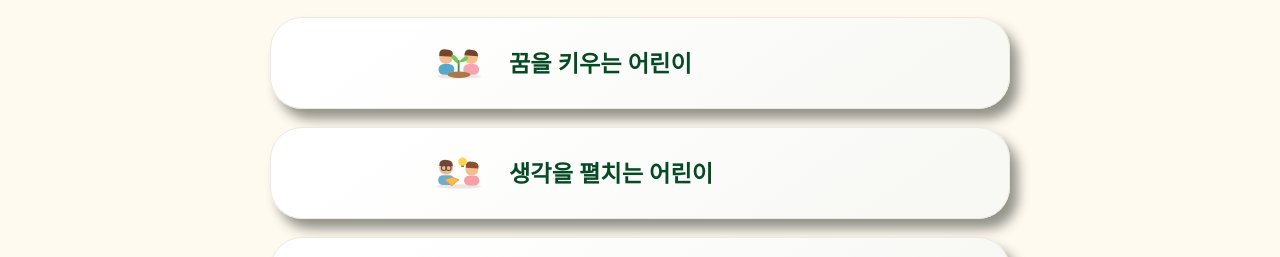
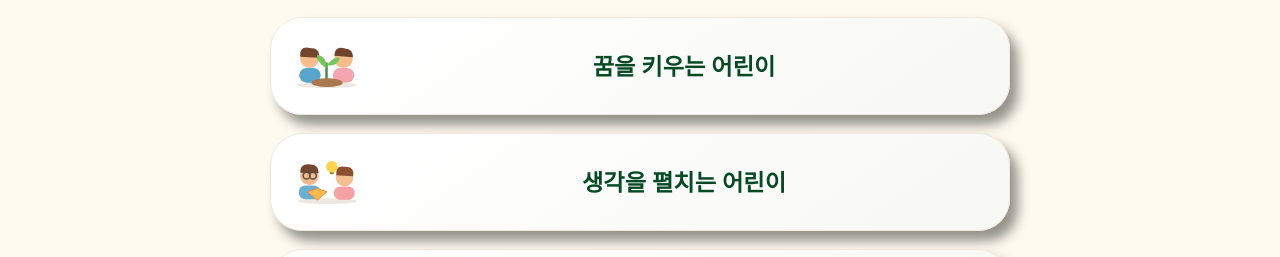
Before and after one commit to sslee503-dotcom/dream-childcare, a plain HTML site: page index.html in a window 1280 px wide. Shown: the part 465-722 px from the top of the page. Drawn offline with Linux system fonts and the light colour scheme; a web font is replaced by a local one.

Commit message:
Hide duplicate header title and keep motto clay illustrations fully visible with centered labels

```diff
--- a/index.html
+++ b/index.html
@@ -26,7 +26,13 @@
 .hero-art img{width:100%;height:auto;object-fit:contain;filter:none;aspect-ratio:auto}.hero-art{background:#fff}.hero{background:#fff}.hero-art h1{display:none!important}
 /* Keep motto below hero as a separate section */
 #intro{margin-top:22px}.nav a{font-weight:900;color:#111}
-/* All informational rectangular cards: strong right/bottom shadow */ .tile,.cards .tile,.gallery article,.notice,details{box-shadow:7px 9px 12px rgba(35,40,32,.42)!important;} .motto .tile{box-shadow:7px 9px 12px rgba(35,40,32,.42)!important;}</style></head><body>
+/* All informational rectangular cards: strong right/bottom shadow */ .tile,.cards .tile,.gallery article,.notice,details{box-shadow:7px 9px 12px rgba(35,40,32,.42)!important;} .motto .tile{box-shadow:7px 9px 12px rgba(35,40,32,.42)!important;}/* Mobile motto: show full illustrations and center text without clipping */
+header .brand{display:none!important}
+.motto .tile{display:flex!important;align-items:center!important;justify-content:center!important;gap:12px!important;min-width:0!important;overflow:visible!important}
+.motto .tile img{width:76px!important;height:76px!important;max-width:26%!important;object-fit:contain!important;flex:0 0 auto!important}
+.motto .tile span{flex:1 1 auto!important;min-width:0!important;text-align:center!important;white-space:normal!important;overflow-wrap:keep-all!important;word-break:keep-all!important}
+@media(max-width:740px){.motto .tile{padding:14px 18px!important}.motto .tile img{width:72px!important;height:72px!important}}
+</style></head><body>
 <header><div class="bar"><nav class="nav"><a href="#intro">소개</a><a href="#learning">교육</a><a href="#facility">시설 사진</a><a href="#safety">건강·안전</a><a href="#news">알림</a><a href="#contact">오시는 길</a></nav></div></header>
 <main id="top"><div class="hero"><div class="hero-art"><img src="./assets/building-clay.jpg" alt="꿈이자라는어린이집 3D 클레이 건물" onerror="this.parentElement.classList.add('image-missing')"></div></div>
 <section id="intro"><h2 class="motto-heading"><span class="leaf">🌿</span><span class="motto-heading-text">우리 어린이집 원훈</span><span class="leaf">🌿</span></h2><div class="motto"><div class="tile" style="box-shadow:8px 10px 12px rgba(30,35,28,.48)!important;"><img src="./assets/motto-1.svg" alt="" aria-hidden="true"><span>꿈을 키우는 어린이</span></div><div class="tile" style="box-shadow:8px 10px 12px rgba(30,35,28,.48)!important;"><img src="./assets/motto-2.svg" alt="" aria-hidden="true"><span>생각을 펼치는 어린이</span></div><div class="tile" style="box-shadow:8px 10px 12px rgba(30,35,28,.48)!important;"><img src="./assets/motto-3.svg" alt="" aria-hidden="true"><span>사랑을 나누는 어린이</span></div></div><p>아이의 개성과 성장 속도를 존중하며, 놀이와 경험을 통해 배움의 기쁨을 느끼도록 돕습니다.</p></section>
```
